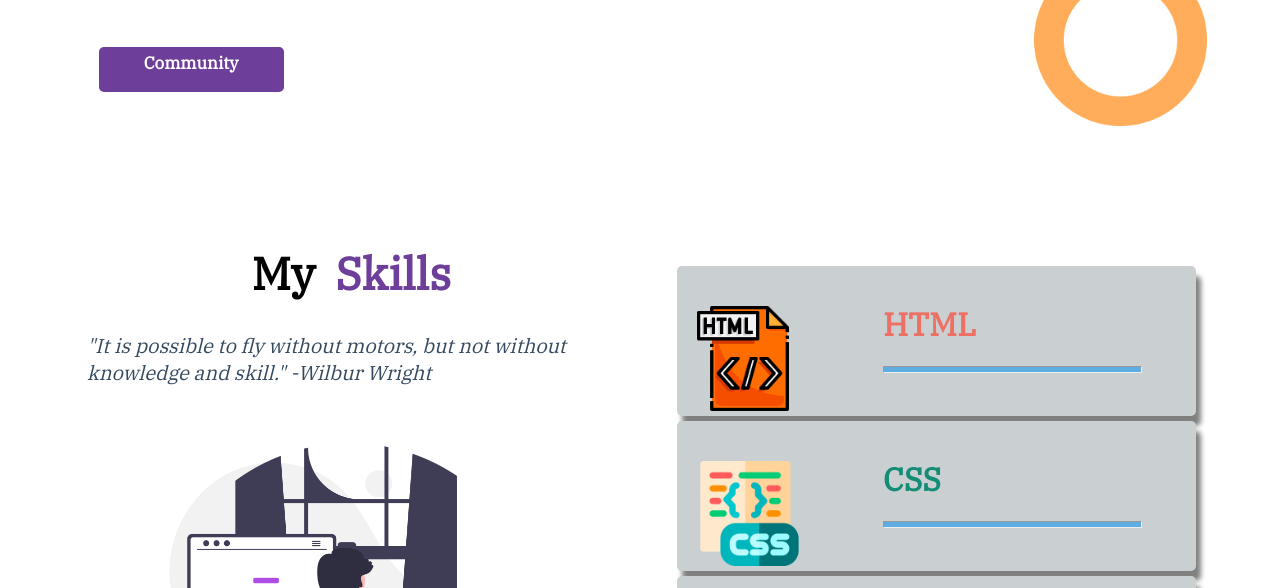
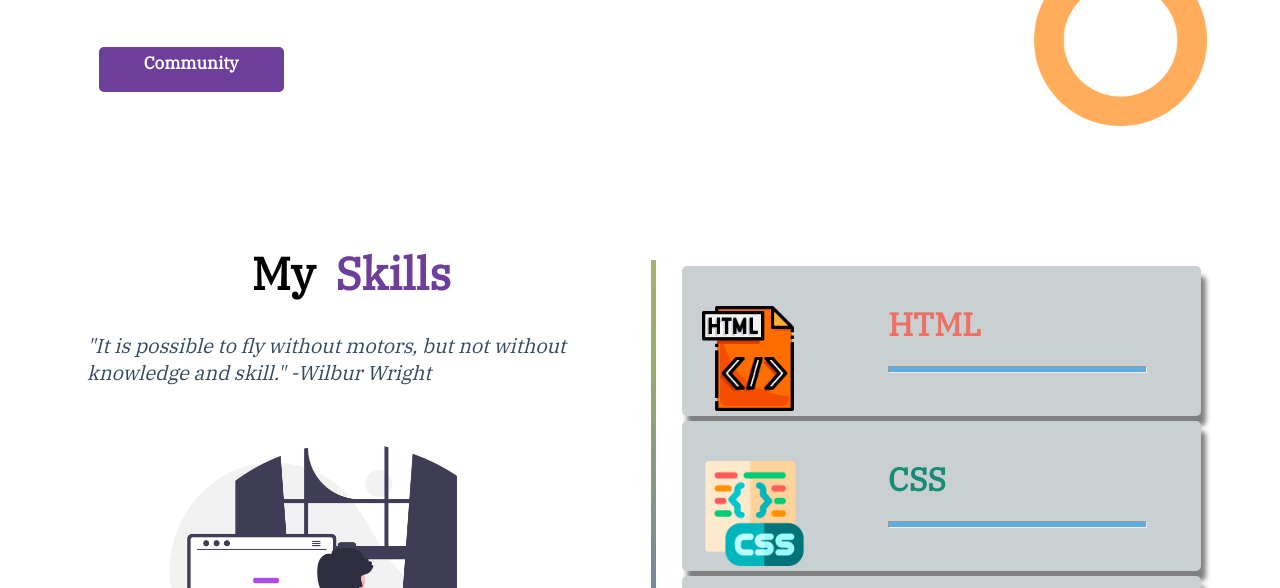
Before and after one commit to srabon0/mission-fullstack, a plain HTML site: page index.html in a window 1280 px wide. Shown: the part 2038-2626 px from the top of the page. Drawn offline with Linux system fonts and the light colour scheme.

Commit message:
final Haha

```diff
--- a/index.html
+++ b/index.html
@@ -34,7 +34,7 @@
     </div>
 
     <div class="mid-section">
-        <header><h1 class="top-header" id="mid-head">My Goal in <span class="purple-head"> 2022</span></h1></header>
+        <header><h1 class="top-header" id="mid-head">My objectives of <span class="purple-head"> 2022</span></h1></header>
         <div class="mid-section-box">
             <div class="section-box" id="box1">
                 <div class="section-box-image">
--- a/style.css
+++ b/style.css
@@ -153,6 +153,7 @@ body{
     width: 90%;
     margin: 5%;
 
+
 }
 .last-header{
     width: 45%;
@@ -165,6 +166,12 @@ body{
     width: 45%;
     margin: 2%;
     margin-top: 70px;
+    border-left: 5px solid transparent;
+    border-image: linear-gradient(45deg, #4158D0 0%, #90a55fea 46%, #FFCC70 100%);
+    border-image-slice: 1;
+
+
+
 
 }
 #quote{
```
